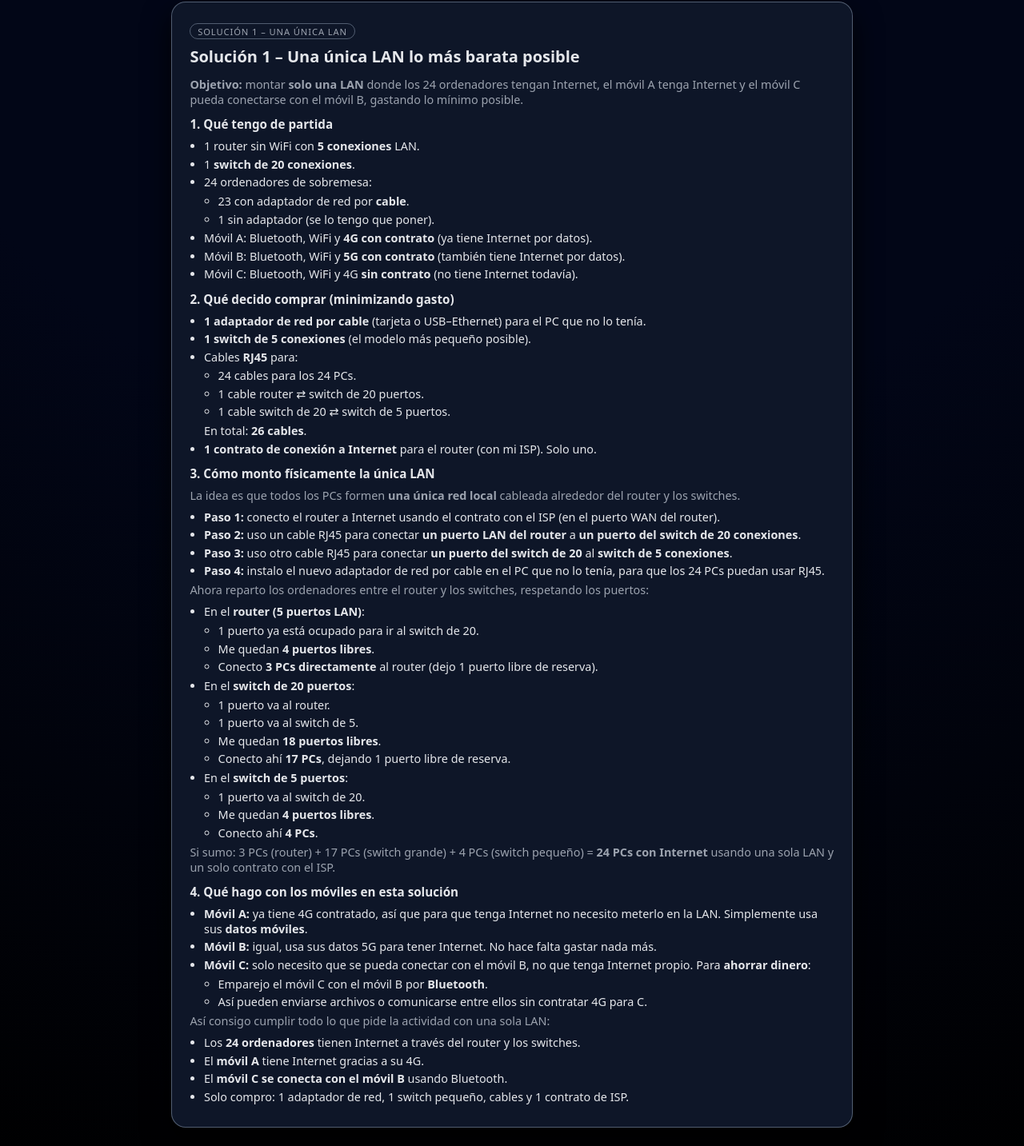
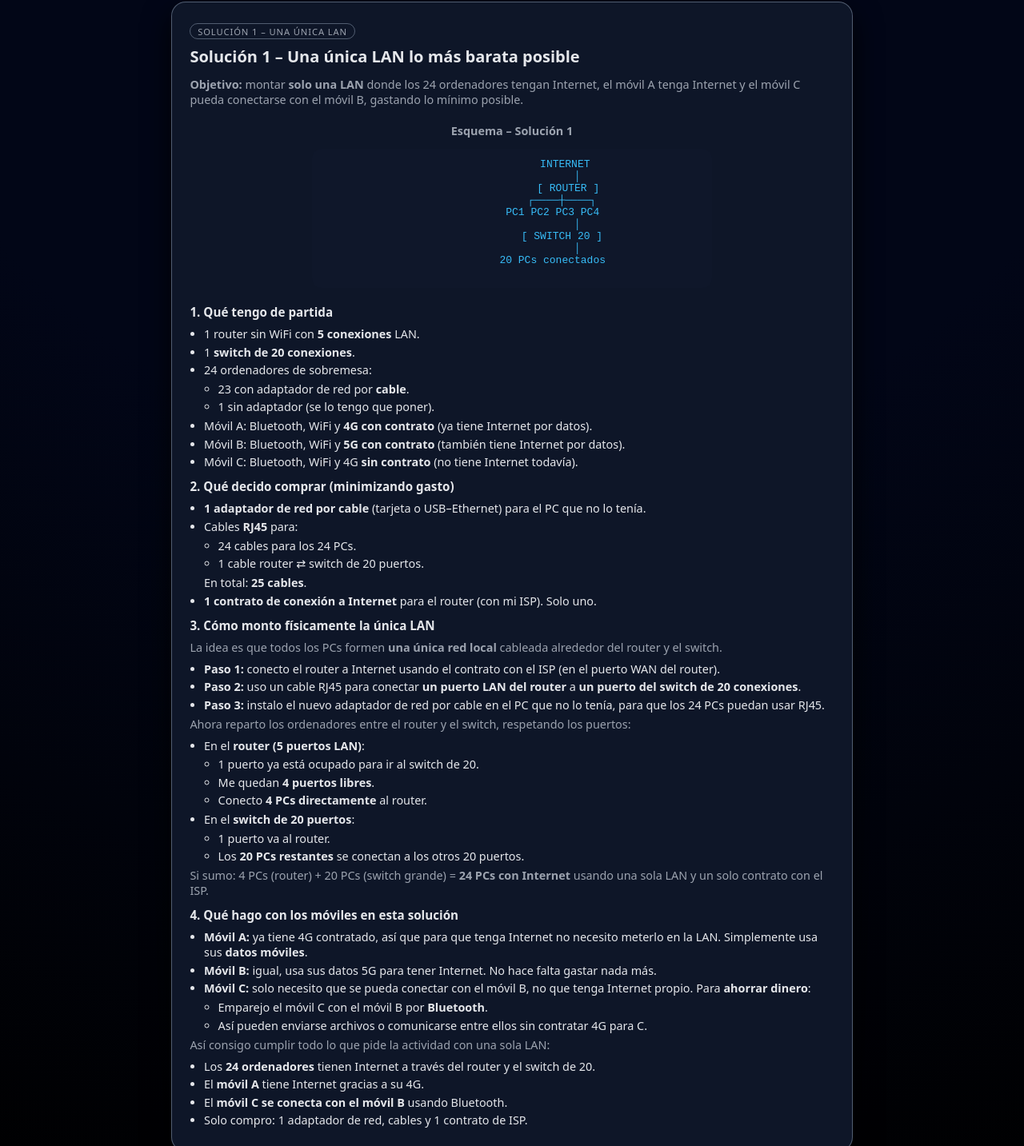
Before and after one commit to JAEROSS880/ACTIVIDAD_2_REDES, a plain HTML site: page index.html in a window 1280 px wide. Shown: the part 271-1704 px from the top of the page at 80% size. Drawn offline with Linux system fonts and the light colour scheme.

Commit message:
Refactor index.html structure and content

```diff
--- a/index.html
+++ b/index.html
@@ -186,6 +186,22 @@
 
         <p><strong>Objetivo:</strong> montar <strong>solo una LAN</strong> donde los 24 ordenadores tengan Internet, el móvil A tenga Internet y el móvil C pueda conectarse con el móvil B, gastando lo mínimo posible.</p>
 
+        <!-- DIBUJO SOLUCIÓN 1 -->
+        <div style="margin:20px auto; max-width:500px; text-align:center;">
+          <p><strong>Esquema – Solución 1</strong></p>
+          <pre style="background:#0f172a; padding:12px; border-radius:12px; color:#38bdf8; font-size:13px; overflow:auto;">
+                 INTERNET
+                     │
+                  [ ROUTER ]
+                ┌────┼────┐
+             PC1 PC2 PC3 PC4
+                     │
+                [ SWITCH 20 ]
+                     │
+             20 PCs conectados
+          </pre>
+        </div>
+
         <p class="step-title">1. Qué tengo de partida</p>
         <ul>
           <li>1 router sin WiFi con <strong>5 conexiones</strong> LAN.</li>
@@ -204,54 +220,42 @@
         <p class="step-title">2. Qué decido comprar (minimizando gasto)</p>
         <ul>
           <li><strong>1 adaptador de red por cable</strong> (tarjeta o USB–Ethernet) para el PC que no lo tenía.</li>
-          <li><strong>1 switch de 5 conexiones</strong> (el modelo más pequeño posible).</li>
           <li>Cables <strong>RJ45</strong> para:
             <ul>
               <li>24 cables para los 24 PCs.</li>
               <li>1 cable router ⇄ switch de 20 puertos.</li>
-              <li>1 cable switch de 20 ⇄ switch de 5 puertos.</li>
             </ul>
-            En total: <strong>26 cables</strong>.
+            En total: <strong>25 cables</strong>.
           </li>
           <li><strong>1 contrato de conexión a Internet</strong> para el router (con mi ISP). Solo uno.</li>
         </ul>
 
         <p class="step-title">3. Cómo monto físicamente la única LAN</p>
-        <p>La idea es que todos los PCs formen <strong>una única red local</strong> cableada alrededor del router y los switches.</p>
+        <p>La idea es que todos los PCs formen <strong>una única red local</strong> cableada alrededor del router y el switch.</p>
         <ul>
           <li><strong>Paso 1:</strong> conecto el router a Internet usando el contrato con el ISP (en el puerto WAN del router).</li>
           <li><strong>Paso 2:</strong> uso un cable RJ45 para conectar <strong>un puerto LAN del router</strong> a <strong>un puerto del switch de 20 conexiones</strong>.</li>
-          <li><strong>Paso 3:</strong> uso otro cable RJ45 para conectar <strong>un puerto del switch de 20</strong> al <strong>switch de 5 conexiones</strong>.</li>
-          <li><strong>Paso 4:</strong> instalo el nuevo adaptador de red por cable en el PC que no lo tenía, para que los 24 PCs puedan usar RJ45.</li>
+          <li><strong>Paso 3:</strong> instalo el nuevo adaptador de red por cable en el PC que no lo tenía, para que los 24 PCs puedan usar RJ45.</li>
         </ul>
 
-        <p>Ahora reparto los ordenadores entre el router y los switches, respetando los puertos:</p>
+        <p>Ahora reparto los ordenadores entre el router y el switch, respetando los puertos:</p>
         <ul>
           <li>En el <strong>router (5 puertos LAN)</strong>:
             <ul>
               <li>1 puerto ya está ocupado para ir al switch de 20.</li>
               <li>Me quedan <strong>4 puertos libres</strong>.</li>
-              <li>Conecto <strong>3 PCs directamente</strong> al router (dejo 1 puerto libre de reserva).</li>
+              <li>Conecto <strong>4 PCs directamente</strong> al router.</li>
             </ul>
           </li>
           <li>En el <strong>switch de 20 puertos</strong>:
             <ul>
               <li>1 puerto va al router.</li>
-              <li>1 puerto va al switch de 5.</li>
-              <li>Me quedan <strong>18 puertos libres</strong>.</li>
-              <li>Conecto ahí <strong>17 PCs</strong>, dejando 1 puerto libre de reserva.</li>
-            </ul>
-          </li>
-          <li>En el <strong>switch de 5 puertos</strong>:
-            <ul>
-              <li>1 puerto va al switch de 20.</li>
-              <li>Me quedan <strong>4 puertos libres</strong>.</li>
-              <li>Conecto ahí <strong>4 PCs</strong>.</li>
+              <li>Los <strong>20 PCs restantes</strong> se conectan a los otros 20 puertos.</li>
             </ul>
           </li>
         </ul>
 
-        <p>Si sumo: 3 PCs (router) + 17 PCs (switch grande) + 4 PCs (switch pequeño) = <strong>24 PCs con Internet</strong> usando una sola LAN y un solo contrato con el ISP.</p>
+        <p>Si sumo: 4 PCs (router) + 20 PCs (switch grande) = <strong>24 PCs con Internet</strong> usando una sola LAN y un solo contrato con el ISP.</p>
 
         <p class="step-title">4. Qué hago con los móviles en esta solución</p>
         <ul>
@@ -267,10 +271,10 @@
 
         <p>Así consigo cumplir todo lo que pide la actividad con una sola LAN:</p>
         <ul>
-          <li>Los <strong>24 ordenadores</strong> tienen Internet a través del router y los switches.</li>
+          <li>Los <strong>24 ordenadores</strong> tienen Internet a través del router y el switch de 20.</li>
           <li>El <strong>móvil A</strong> tiene Internet gracias a su 4G.</li>
           <li>El <strong>móvil C se conecta con el móvil B</strong> usando Bluetooth.</li>
-          <li>Solo compro: 1 adaptador de red, 1 switch pequeño, cables y 1 contrato de ISP.</li>
+          <li>Solo compro: 1 adaptador de red, cables y 1 contrato de ISP.</li>
         </ul>
       </section>
 
@@ -281,12 +285,33 @@
 
         <p><strong>Objetivo:</strong> ahora sí quiero que en el diseño haya <strong>varias redes LAN</strong>, pero manteniendo el gasto mínimo y cumpliendo lo mismo: 24 PCs con Internet, móvil A con Internet y móvil C conectado con B.</p>
 
+        <!-- DIBUJO SOLUCIÓN 2 -->
+        <div style="margin:20px auto; max-width:500px; text-align:center;">
+          <p><strong>Esquema – Solución 2</strong></p>
+          <pre style="background:#0f172a; padding:12px; border-radius:12px; color:#38bdf8; font-size:13px; overflow:auto;">
+            LAN 1 (Cableada)
+                 INTERNET
+                     │
+                  [ ROUTER ]
+                     │
+                [ SWITCH 20 ]
+                     │
+                 24 PCs
+
+
+             LAN 2 (WiFi del móvil A)
+                [ MÓVIL A ]
+                  ))))))  WiFi
+                 ┌───────┐
+              [ MÓVIL B ] [ MÓVIL C ]
+          </pre>
+        </div>
+
         <p class="step-title">1. Mantengo el mismo hardware básico</p>
         <p>Para no subir el gasto, reutilizo lo mismo que en la Solución 1:</p>
         <ul>
           <li>Router sin WiFi (5 conexiones).</li>
           <li>Switch de 20 conexiones.</li>
-          <li>Switch de 5 conexiones (el que ya he comprado).</li>
           <li>24 PCs (con el adaptador de red extra ya instalado en el PC nº 24).</li>
           <li>Cables RJ45 para todos los enlaces.</li>
           <li>1 contrato con el ISP para el router.</li>
@@ -295,12 +320,11 @@
         <p>La parte de los ordenadores la dejo igual que antes, porque ya estaba optimizada y funciona perfecta.</p>
 
         <p class="step-title">2. Primera LAN: red cableada de los 24 PCs</p>
-        <p>La <strong>LAN 1</strong> es la misma que en la Solución 1:</p>
+        <p>La <strong>LAN 1</strong> es prácticamente la misma que en la Solución 1:</p>
         <ul>
           <li>Router conectado a Internet por el ISP.</li>
           <li>Router conectado al switch de 20.</li>
-          <li>Switch de 20 conectado al switch de 5.</li>
-          <li>24 PCs repartidos entre router + switch de 20 + switch de 5.</li>
+          <li>24 PCs repartidos entre router + switch de 20 (4 en el router, 20 en el switch).</li>
         </ul>
         <p>Todos esos dispositivos forman una <strong>misma LAN cableada</strong> y comparten la misma salida a Internet del router.</p>
 
@@ -336,7 +360,7 @@
         <ul>
           <li><strong>LAN 1 (cableada):</strong>
             <ul>
-              <li>Router + switch de 20 + switch de 5 + 24 PCs.</li>
+              <li>Router + switch de 20 + 24 PCs.</li>
               <li>Todos con Internet a través del contrato del router.</li>
             </ul>
           </li>
```
